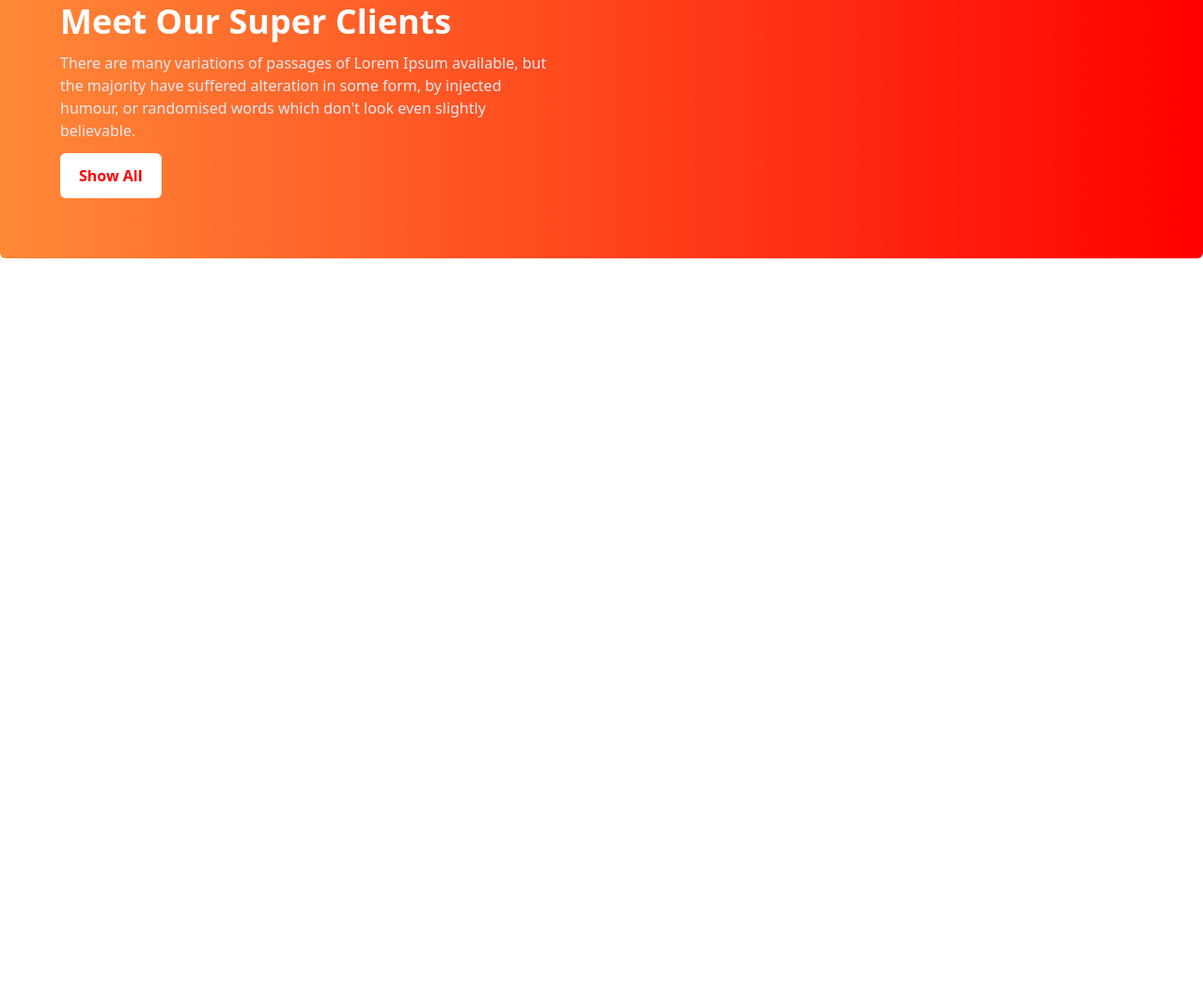
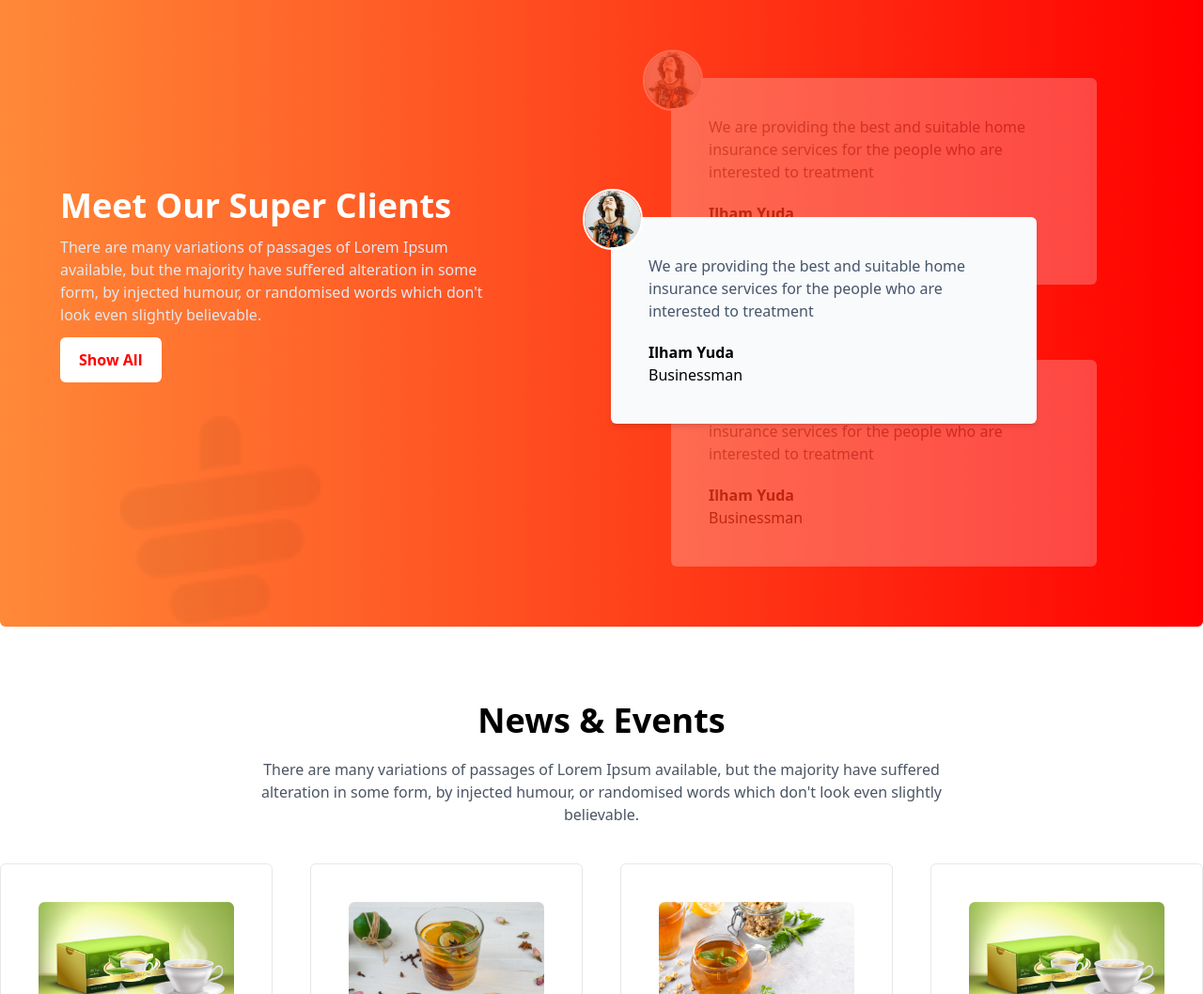
Before and after one commit to mahfuzHasan2003/tea-house, a plain HTML site: page index.html in a window 1280 px wide. Shown: the part 1742-2800 px from the top of the page at 94% size. Before the commit the page ends 2177 px from the top, so only its background shows below. Drawn offline with nearby package versions, Linux system fonts and the light colour scheme.

Commit message:
News and event section added

```diff
--- a/index.html
+++ b/index.html
@@ -3,7 +3,8 @@
   <head>
     <meta charset="UTF-8" />
     <meta name="viewport" content="width=device-width, initial-scale=1.0" />
-    <title>Document</title>
+    <title>Tea House</title>
+    <!-- Tailwind CDN -->
     <script src="https://cdn.tailwindcss.com"></script>
     <script>
       tailwind.config = {
@@ -19,6 +20,7 @@
         },
       };
     </script>
+    <!-- Font awesome -->
     <script
       src="https://kit.fontawesome.com/b7eaa77b2e.js"
       crossorigin="anonymous"
@@ -26,11 +28,11 @@
   </head>
   <body>
     <header
-      class="container flex items-center mx-auto flex-col md:flex-row gap-10 p-5 md:p-0"
+      class="md:container mx-auto flex flex-col md:flex-row md:items-center gap-10 p-3 md:p-0"
     >
       <!-- left side -->
-      <div class="space-y-5">
-        <h1 class="text-7xl font-bold">
+      <div class="space-y-5 flex-1">
+        <h1 class="text-5xl md:text-7xl font-bold">
           It's good <br />
           tea time at <br />
           The Tea House
@@ -62,12 +64,12 @@
         </div>
       </div>
     </header>
-    <main class="p-5 md:p-0">
+    <main class="p-3 md:p-0">
       <!-- Featured Products -->
       <section class="container mx-auto mt-5">
         <!-- featured description -->
         <div class="md:w-3/5 mx-auto md:text-center space-y-5">
-          <h1 class="text-4xl font-bold">Our Featured Products</h1>
+          <h1 class="text-3xl md:text-4xl font-bold">Our Featured Products</h1>
           <p class="text-gray-600">
             There are many variations of passages of Lorem Ipsum available, but
             the majority have suffered alteration in some form, by injected
@@ -76,7 +78,9 @@
           </p>
         </div>
         <!-- featured images -->
-        <div class="grid grid-cols-1 md:grid-cols-4 gap-20 mt-10">
+        <div
+          class="grid grid-cols-1 md:grid-cols-2 lg:grid-cols-4 gap-5 md:gap-20 mt-10"
+        >
           <div
             class="bg-gradient-to-b from-[#F4F4F4] to-[#f4f4f400] text-center p-5 space-y-1 rounded-md"
           >
@@ -107,9 +111,10 @@
           </div>
         </div>
       </section>
+
       <!-- Great Tea  -->
       <section
-        class="container mx-auto mt-20 grid grid-cols-1 md:grid-cols-2 gap-5 md:gap-20"
+        class="container mx-auto mt-10 md:mt-20 grid grid-cols-1 md:grid-cols-2 gap-5 md:gap-20"
       >
         <!-- Image part -->
         <div class="grid grid-rows-3 grid-cols-2 gap-5">
@@ -128,7 +133,7 @@
         </div>
         <!-- Description part -->
         <div class="space-y-3 self-center">
-          <h1 class="text-4xl font-bold">
+          <h1 class="text-3xl md:text-4xl font-bold">
             Great Tea, Freshly <br />
             Presented
           </h1>
@@ -151,13 +156,19 @@
           </p>
         </div>
       </section>
+
       <!-- Meet Client -->
       <section
-        class="container mx-auto mt-20 grid grid-cols-1 md:grid-cols-2 gap-5 md:gap-20 p-5 md:p-16 bg-grad_primary rounded-md text-white"
+        class="container mx-auto mt-10 md:mt-20 grid grid-cols-1 md:grid-cols-2 gap-14 md:gap-5 p-4 md:p-16 bg-grad_primary rounded-md text-white relative"
       >
+        <img
+          src="./images/cup.png"
+          alt=""
+          class="absolute bottom-0 w-1/6 left-[10%] opacity-5 hidden md:block"
+        />
         <!-- Desription  -->
-        <div class="self-center space-y-3">
-          <h1 class="text-4xl font-bold">Meet Our Super Clients</h1>
+        <div class="self-center space-y-3 md:w-4/5">
+          <h1 class="text-3xl md:text-4xl font-bold">Meet Our Super Clients</h1>
           <p class="text-slate-200">
             There are many variations of passages of Lorem Ipsum available, but
             the majority have suffered alteration in some form, by injected
@@ -171,12 +182,125 @@
           </button>
         </div>
         <!-- Card part -->
-        <div class=""></div>
+        <div class="space-y-10 md:space-y-20 relative">
+          <!-- top card -->
+          <div class="absolute z-10 top-[38%] shadow-md md:w-4/5">
+            <div class="relative">
+              <div class="p-4 pt-10 md:p-10 bg-slate-50 text-black rounded-md">
+                <img
+                  src="./images/client.png"
+                  alt=""
+                  class="absolute left-0 md:left-[-30px] top-[-30px] border-white border-2 rounded-full"
+                />
+                <p class="mb-3 md:mb-5 text-slate-600">
+                  We are providing the best and suitable home insurance services
+                  for the people who are interested to treatment
+                </p>
+                <h5 class="font-semibold">Ilham Yuda</h5>
+                <p>Businessman</p>
+              </div>
+            </div>
+          </div>
+
+          <!-- bottom card top -->
+          <div class="relative opacity-25 -right-6 md:-right-16">
+            <div
+              class="p-4 pt-10 md:p-10 bg-slate-50 text-black rounded-md md:w-4/5"
+            >
+              <img
+                src="./images/client.png"
+                alt=""
+                class="absolute left-0 md:left-[-30px] top-[-30px] border-white border-2 rounded-full"
+              />
+              <p class="mb-3 md:mb-5 text-slate-600">
+                We are providing the best and suitable home insurance services
+                for the people who are interested to treatment
+              </p>
+              <h5 class="font-semibold">Ilham Yuda</h5>
+              <p>Businessman</p>
+            </div>
+          </div>
+
+          <!-- bottom card down -->
+          <div class="relative opacity-25 -right-6 md:-right-16">
+            <div
+              class="p-4 pt-10 md:p-10 bg-slate-50 text-black rounded-md md:w-4/5"
+            >
+              <img
+                src="./images/client.png"
+                alt=""
+                class="absolute left-0 md:left-[-30px] top-[-30px] border-white border-2 rounded-full"
+              />
+              <p class="mb-3 md:mb-5 text-slate-600">
+                We are providing the best and suitable home insurance services
+                for the people who are interested to treatment
+              </p>
+              <h5 class="font-semibold">Ilham Yuda</h5>
+              <p>Businessman</p>
+            </div>
+          </div>
+        </div>
       </section>
 
-      <!-- margin top -->
-      <section class="mt-40"></section>
+      <!-- News and Event -->
+      <section class="container mx-auto mt-10 md:mt-20">
+        <!-- News Description -->
+        <div class="md:w-3/5 mx-auto md:text-center space-y-5">
+          <h1 class="text-3xl md:text-4xl font-bold">News & Events</h1>
+          <p class="text-gray-600">
+            There are many variations of passages of Lorem Ipsum available, but
+            the majority have suffered alteration in some form, by injected
+            humour, or randomised words which don't look even slightly
+            believable.
+          </p>
+        </div>
+        <!-- Events -->
+        <div
+          class="grid grid-cols-1 md:grid-cols-2 lg:grid-cols-4 gap-5 md:gap-10 mt-5 md:mt-10"
+        >
+          <div class="space-y-2 border rounded-md p-5 md:p-10">
+            <img src="./images/news-1.png" alt="" />
+            <p class="text-slate-500">Feb 05, 2027</p>
+            <h6 class="text-xl font-bold">Collecting 8 points for discount</h6>
+            <p class="text-gray-600">
+              There are many variations of passages of Lorem Ipsum available.
+            </p>
+            <a href="#" class="font-bold">Learn More</a>
+          </div>
+          <div class="space-y-2 border rounded-md p-5 md:p-10">
+            <img src="./images/news-2.png" alt="" />
+            <p class="text-slate-500">Feb 05, 2027</p>
+            <h6 class="text-xl font-bold">Collecting 8 points for discount</h6>
+            <p class="text-gray-600">
+              There are many variations of passages of Lorem Ipsum available.
+            </p>
+            <a href="#" class="font-bold">Learn More</a>
+          </div>
+          <div class="space-y-2 border rounded-md p-5 md:p-10">
+            <img src="./images/news-3.png" alt="" />
+            <p class="text-slate-500">Feb 05, 2027</p>
+            <h6 class="text-xl font-bold">Collecting 8 points for discount</h6>
+            <p class="text-gray-600">
+              There are many variations of passages of Lorem Ipsum available.
+            </p>
+            <a href="#" class="font-bold">Learn More</a>
+          </div>
+          <div class="space-y-2 border rounded-md p-5 md:p-10">
+            <img src="./images/news-1.png" alt="" />
+            <p class="text-slate-500">Feb 05, 2027</p>
+            <h6 class="text-xl font-bold">Collecting 8 points for discount</h6>
+            <p class="text-gray-600">
+              There are many variations of passages of Lorem Ipsum available.
+            </p>
+            <a href="#" class="font-bold">Learn More</a>
+          </div>
+        </div>
+      </section>
     </main>
+
+    <!-- Footer -->
     <footer></footer>
+    <!-- margin top -->
+    <section class="mt-40"></section>
   </body>
 </html>
```
